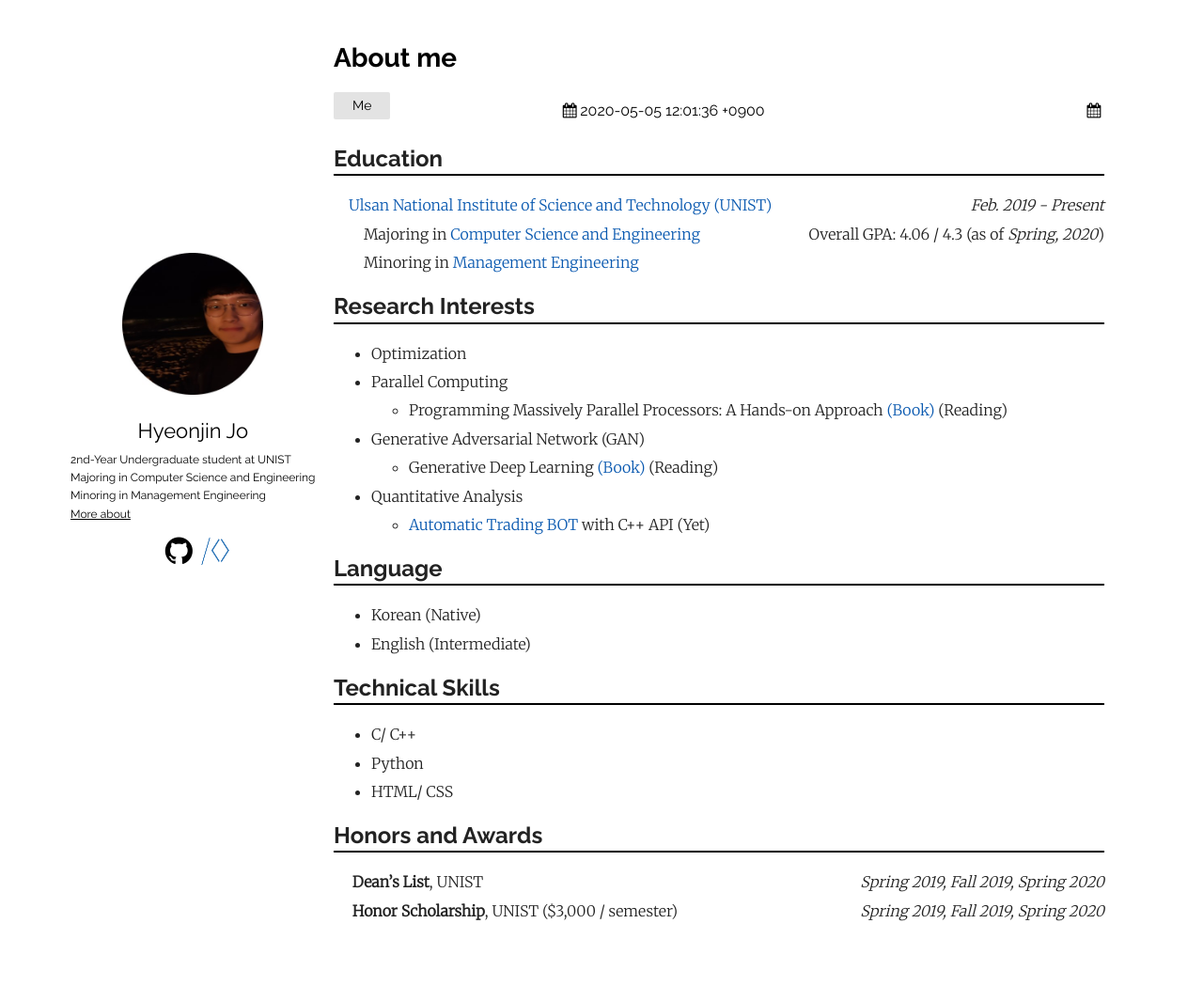
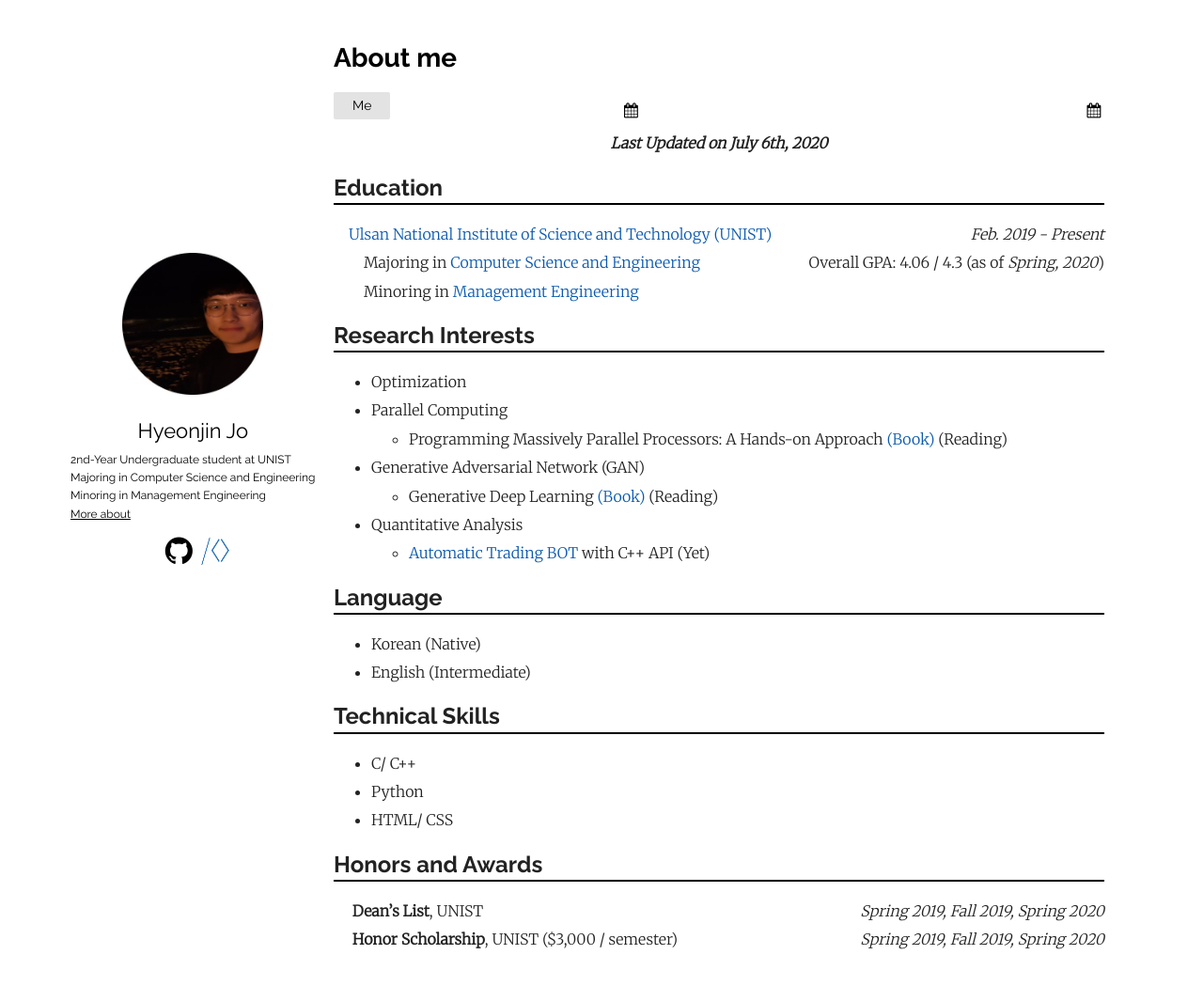
Before and after one commit to thinkin9/test, a Jekyll site: the page built from _posts/2020-05-05-About-me.markdown, in a window 1280 px wide and 1060 px high. Shown: the top 1049 px of the window at 94% size. Built offline with Jekyll 4.4.1, drawn with Linux system fonts in a browser that asks for light colours.

Commit message:
calender

```diff
--- a/_layouts/home.html
+++ b/_layouts/home.html
@@ -29,8 +29,9 @@ layout: default
                <li>{{ tag }}</li>
              {%- endfor -%}
             </ul>
-            <div class="post-f_update"><i class="icon-calendar"></i>{{ page.f_update | f_update: f_date_format }}</div>
-            <div class="post-l_update"><i class="icon-calendar"></i>{{ page.l_update | l_update: l_date_format }}</div>
+            <div class="post-f_update"><i class="icon-calendar"></i>{{ post-f_update | post-f_update: f_date_format }}</div>
+            <br>
+            <div class="post-l_update"><i class="icon-calendar"></i>{{ post-l_update | post-l_update: l_date_format }}</div>
           </div>
           <div class="post">
             {%- if site.show_excerpts -%}
--- a/_layouts/post.html
+++ b/_layouts/post.html
@@ -13,9 +13,9 @@ layout: default
       <li>{{ tag }}</li>
       {%- endfor -%}
     </ul>
-    <div class="post-f_update"><i class="icon-calendar"></i>{{ page.f_update | f_update: f_date_format }}</div>
+    <div class="post-f_update"><i class="icon-calendar"></i>{{ post-f_update | post-f_update: f_date_format }}</div>
     <br>
-    <div class="post-l_update"><i class="icon-calendar"></i>{{ page.l_update | l_update: l_date_format }}</div>
+    <div class="post-l_update"><i class="icon-calendar"></i>{{ post-l_update | post-l_update: l_date_format }}</div>
   </div>
   <div class="post">
     {{ content }}
--- a/_posts/2020-05-05-About-me.markdown
+++ b/_posts/2020-05-05-About-me.markdown
@@ -5,6 +5,8 @@ f_update:   2020-05-05 12:01:36 +0900
 l_updata:   2020-07-06 17:36:52 +0900
 categories: Me
 ---
+
+<div style="text-align: center"><i><b>Last Updated on July 6th, 2020</b></i></div>
 
 ## Education
 <hr style="height: 2px; border:none; margin-top: -1em; margin-bottom:0.5em; padding: 0; background:black">
```
